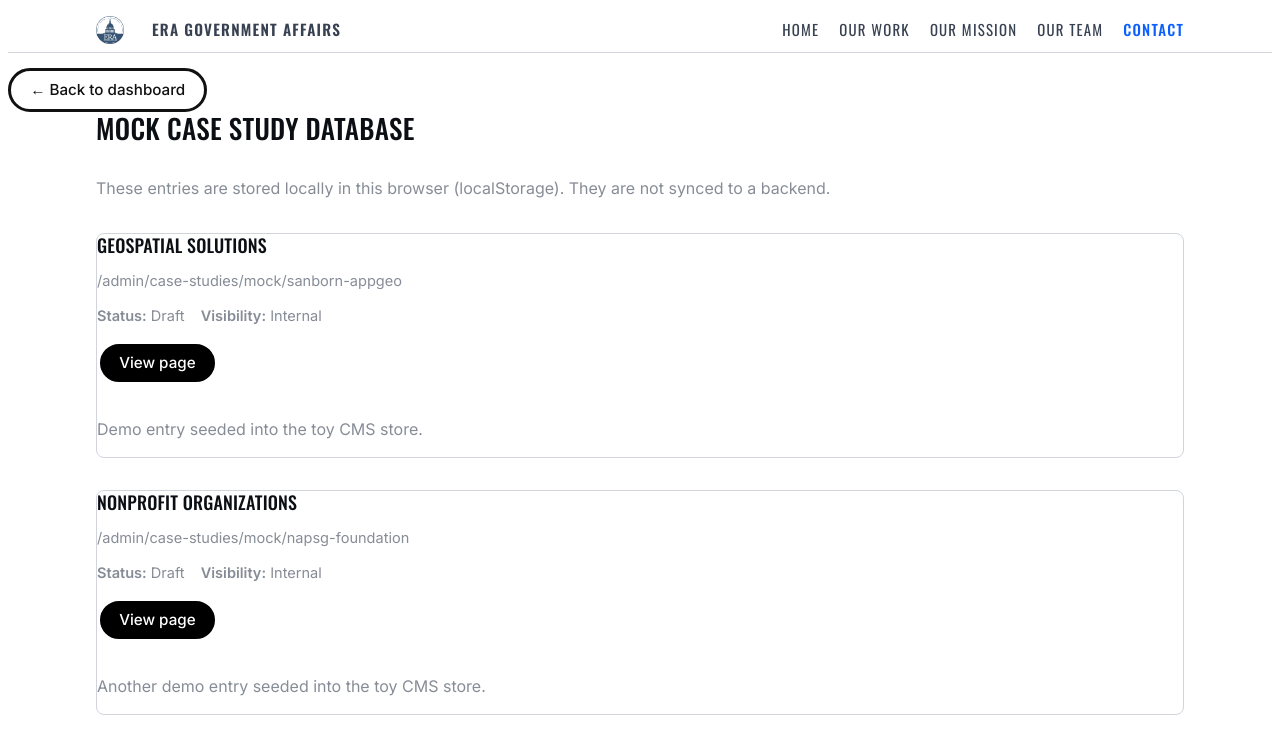
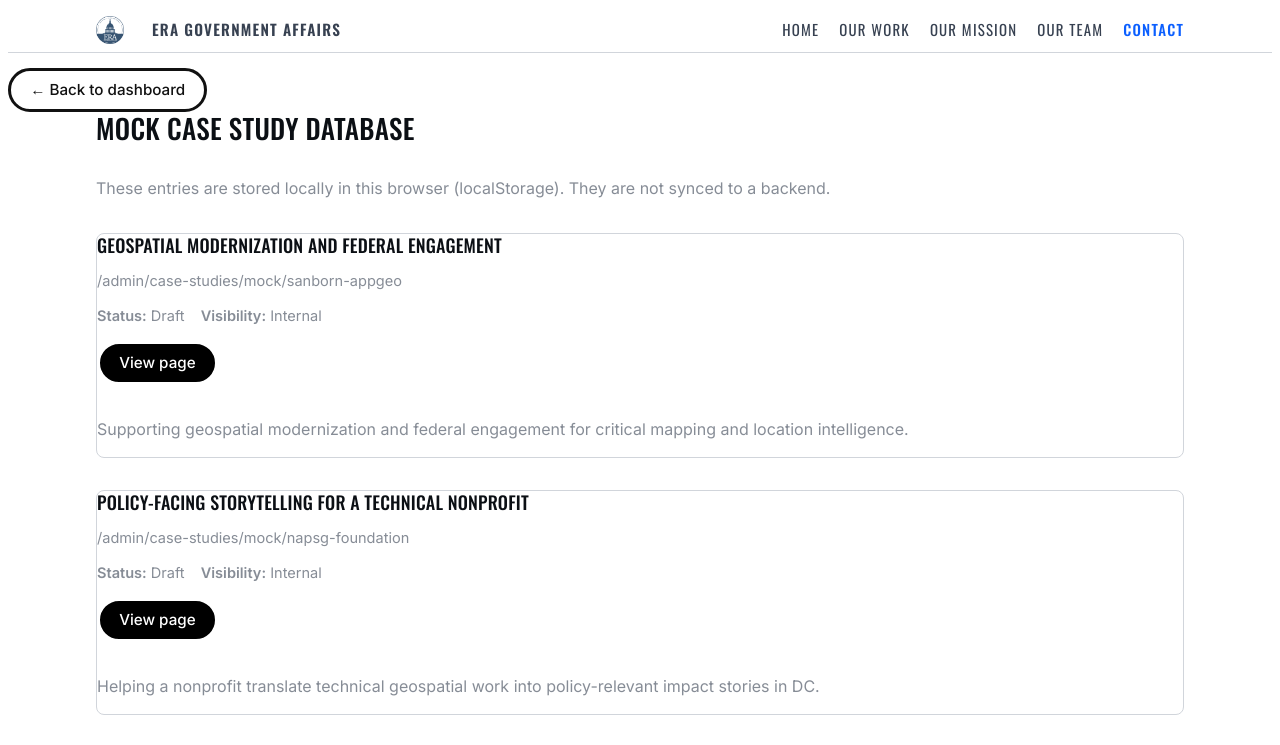
Before and after one commit to jangheejin/era-core-kit, a Next.js app in the folder apps/site/: page /admin/case-studies/list in a window 1280 px wide. Shown: the top 745 px of the page. Built offline with nearby package versions, Linux system fonts and the light colour scheme.

Commit message:
fixtures and localStorage only version of AdminCaseStudyStore. we want one baseline (fixtures) (where seeds come from) and one override layer (localStorage)

```diff
--- a/apps/site/app/admin/AdminCaseStudyStore.tsx
+++ b/apps/site/app/admin/AdminCaseStudyStore.tsx
@@ -16,17 +16,16 @@ import React, {
 import {
   CaseStudy as CaseStudySchema,
   CASE_STUDIES_FIXTURE,
-  type CaseStudyInput,
   type CaseStudyType,
 } from "@kit/schema";
 
 type AdminCaseStudyContextValue = {
   items: CaseStudyType[];
 
-  /** Back-compat name (your original API). Newest-first semantics. */
+  /** Back-compat name (your existing API). */
   addCaseStudy: (cs: CaseStudyType) => void;
 
-  /** Preferred name (same semantics as addCaseStudy). */
+  /** Preferred name (same behavior). */
   upsertCaseStudy: (cs: CaseStudyType) => void;
 
   removeCaseStudy: (slug: string) => void;
@@ -35,7 +34,7 @@ type AdminCaseStudyContextValue = {
   /** Collision-safe slug helper for create/edit flows. */
   ensureUniqueSlug: (desiredSlug: string, currentId?: string) => string;
 
-  /** Optional: wipe local overrides and return to fixtures+seeds. */
+  /** Clears local overrides and returns to fixture baseline. */
   resetToBaseline: () => void;
 };
 
@@ -44,64 +43,7 @@ const AdminCaseStudyContext =
 
 const STORAGE_KEY = "era_admin_case_studies_v1";
 
-/** Keep your explicit seed layer (separate from fixtures). */
-const RAW_SEEDS: CaseStudyInput[] = [
-  {
-    id: "seed-sanborn-appgeo",
-    title: "Geospatial Solutions",
-    slug: "sanborn-appgeo",
-    client: "Sanborn + AppGeo",
-    sector: "GovContracting",
-    year: 2024,
-    tags: ["seed"],
-    summaryShort: "Demo entry seeded into the toy CMS store.",
-    brief: "Another short description",
-    heroImageUrl: "/img/case1.webp",
-    mechanisms: [],
-    jurisdictions: [],
-    outcomes: [],
-    evidence: [],
-    bodyMDX: "Seed body content.",
-    sections: [],
-    attachments: [],
-    links: [],
-    status: "Draft",
-    visibility: "Internal",
-    isFeaturedHome: false,
-    isPublic: true,
-  },
-  {
-    id: "seed-napsg-foundation",
-    title: "Nonprofit Organizations",
-    slug: "napsg-foundation",
-    client: "NAPSG Foundation",
-    sector: "Nonprofit",
-    year: 2024,
-    tags: ["seed"],
-    summaryShort: "Another demo entry seeded into the toy CMS store.",
-    brief: "Another short description",
-    heroImageUrl: "/img/case2.webp",
-    mechanisms: [],
-    jurisdictions: [],
-    outcomes: [],
-    evidence: [],
-    bodyMDX: "Seed body content for NAPSG Foundation.",
-    sections: [],
-    attachments: [],
-    links: [],
-    status: "Draft",
-    visibility: "Internal",
-    isFeaturedHome: false,
-    isPublic: true,
-  },
-];
-
-const SEED_CASE_STUDIES: CaseStudyType[] = RAW_SEEDS.flatMap((item) => {
-  const res = CaseStudySchema.safeParse(item);
-  return res.success ? [res.data] : [];
-});
-
-function loadLocal(): CaseStudyType[] {
+function loadLocalValidated(): CaseStudyType[] {
   if (typeof window === "undefined") return [];
   try {
     const raw = window.localStorage.getItem(STORAGE_KEY);
@@ -130,15 +72,14 @@ function saveLocal(items: CaseStudyType[]) {
 }
 
 /**
- * Merge rules: fixture baseline → seeds baseline → stored overrides
- * Ordering: fixture order, then seed-only, then stored-only (deterministic)
+ * Merge rules: fixture baseline → stored overrides
+ * Ordering: fixture order first, then any stored-only slugs appended (deterministic)
  */
-function buildItemsWithStored(stored: CaseStudyType[]): CaseStudyType[] {
+function mergeFixtureWithStored(stored: CaseStudyType[]): CaseStudyType[] {
   const bySlug = new Map<string, CaseStudyType>();
 
   for (const cs of CASE_STUDIES_FIXTURE) bySlug.set(cs.slug, cs);
-  for (const cs of SEED_CASE_STUDIES) bySlug.set(cs.slug, cs);
-  for (const cs of stored) bySlug.set(cs.slug, cs);
+  for (const cs of stored) bySlug.set(cs.slug, cs); // overrides baseline
 
   const order: string[] = [];
   const push = (slug: string) => {
@@ -146,17 +87,11 @@ function buildItemsWithStored(stored: CaseStudyType[]): CaseStudyType[] {
   };
 
   for (const cs of CASE_STUDIES_FIXTURE) push(cs.slug);
-  for (const cs of SEED_CASE_STUDIES) push(cs.slug);
-  for (const cs of stored) push(cs.slug);
+  for (const cs of stored) push(cs.slug); // adds stored-only slugs
 
   return order
     .map((slug) => bySlug.get(slug))
     .filter((x): x is CaseStudyType => Boolean(x));
-}
-
-/** Baseline items without reading window/localStorage (avoids SSR/CSR mismatch risk). */
-function buildBaselineItems(): CaseStudyType[] {
-  return buildItemsWithStored([]);
 }
 
 function slugify(s: string) {
@@ -169,17 +104,17 @@ function slugify(s: string) {
 }
 
 export function AdminCaseStudyProvider({ children }: { children: ReactNode }) {
-  // Start from baseline to keep server/client consistent.
-  const [items, setItems] = useState<CaseStudyType[]>(() => buildBaselineItems());
+  // Start from fixtures only to avoid SSR/CSR mismatch.
+  const [items, setItems] = useState<CaseStudyType[]>(() => CASE_STUDIES_FIXTURE);
 
-  // Hydrate local overrides after mount.
+  // Hydrate stored overrides on mount.
   useEffect(() => {
-    const stored = loadLocal();
+    const stored = loadLocalValidated();
     if (stored.length === 0) return;
-    setItems(buildItemsWithStored(stored));
+    setItems(mergeFixtureWithStored(stored));
   }, []);
 
-  // Persist changes
+  // Persist any changes (yes, this will store fixtures too; that’s OK for toy mode).
   useEffect(() => {
     saveLocal(items);
   }, [items]);
@@ -202,7 +137,7 @@ export function AdminCaseStudyProvider({ children }: { children: ReactNode }) {
   );
 
   const addCaseStudy = useCallback((cs: CaseStudyType) => {
-    // Your original semantics: newest first, replace by slug.
+    // Keep your existing behavior: newest first, replace by slug.
     setItems((prev) => {
       const filtered = prev.filter((p) => p.slug !== cs.slug);
       return [cs, ...filtered];
@@ -221,7 +156,7 @@ export function AdminCaseStudyProvider({ children }: { children: ReactNode }) {
   );
 
   const resetToBaseline = useCallback(() => {
-    setItems(buildBaselineItems());
+    setItems(CASE_STUDIES_FIXTURE);
     if (typeof window !== "undefined") {
       try {
         window.localStorage.removeItem(STORAGE_KEY);
@@ -258,6 +193,7 @@ export function useAdminCaseStudies() {
   }
   return ctx;
 }
+
 
 /* const AdminCaseStudyContext =
   createContext<AdminCaseStudyContextValue | null>(null);
```
